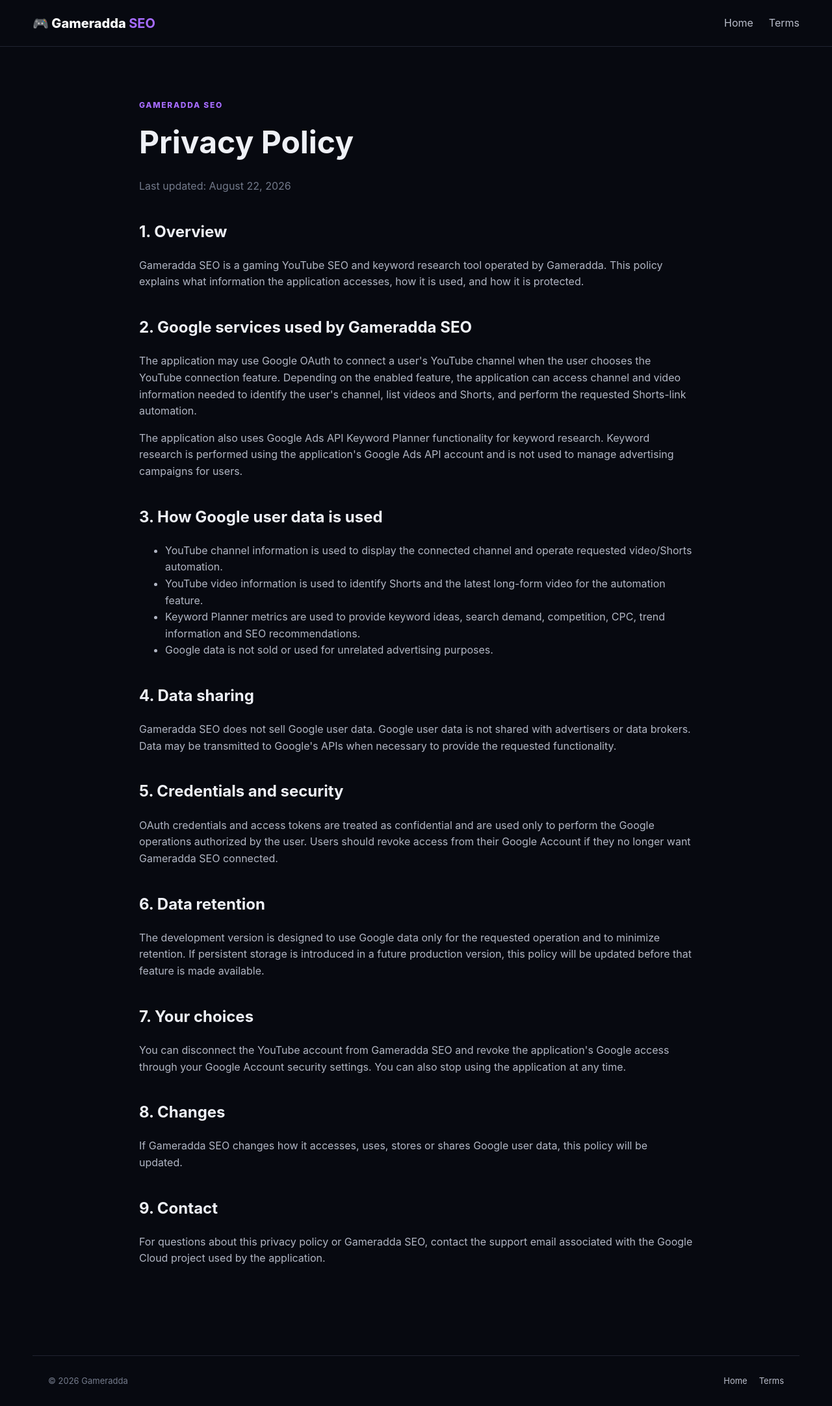
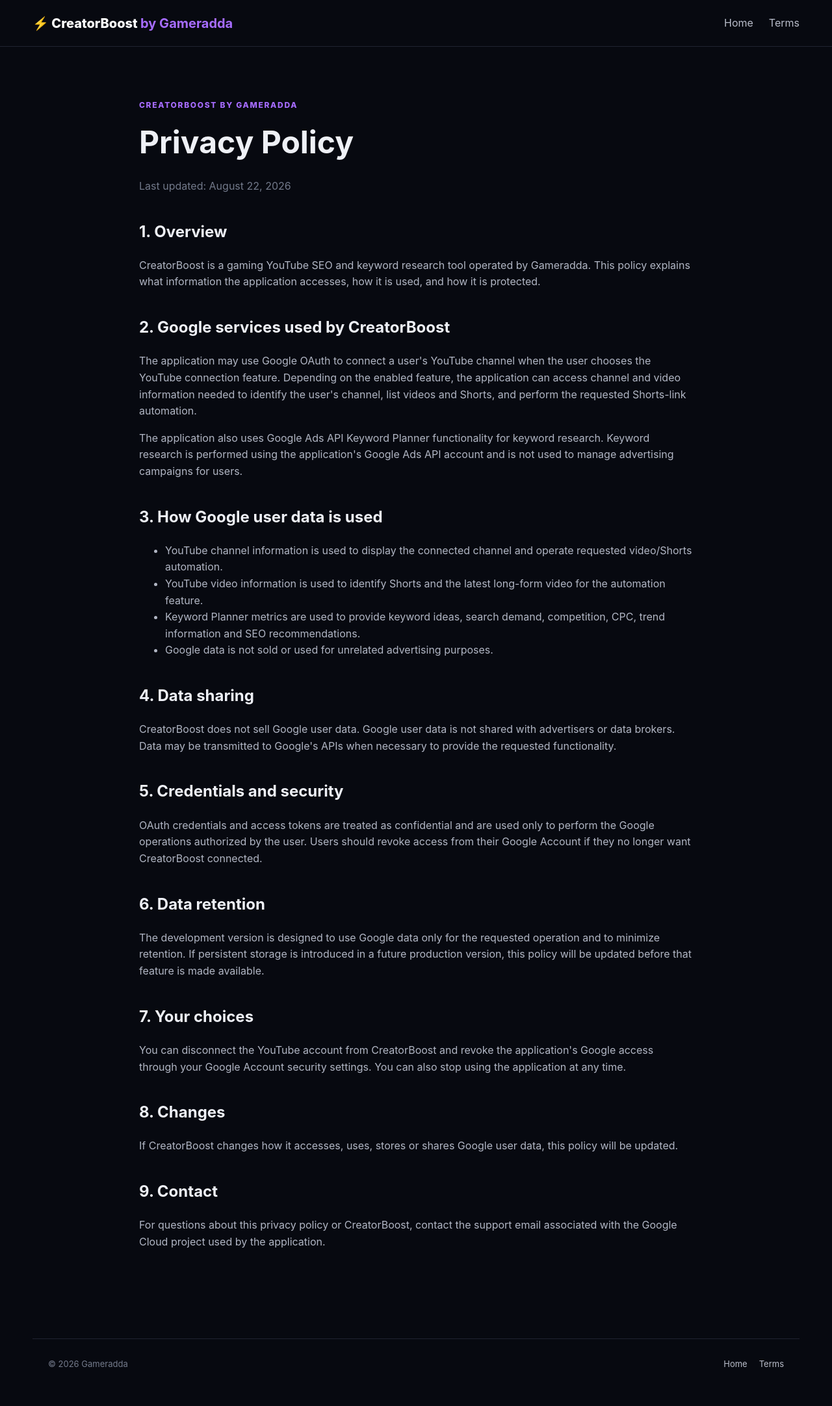
Before and after one commit to kgameradda/gameradda-seo-site, a plain HTML site: page privacy.html in a window 1280 px wide. Shown: the whole page at 65% size. After the commit the page ends 2138 px from the top, so only its background shows below. Drawn offline with Linux system fonts and the light colour scheme.

Commit message:
Add files via upload

```diff
--- a/privacy.html
+++ b/privacy.html
@@ -1,14 +1,14 @@
-<!doctype html><html lang="en"><head><meta charset="utf-8"><meta name="viewport" content="width=device-width,initial-scale=1"><title>Privacy Policy — Gameradda SEO</title><link rel="stylesheet" href="styles.css"></head>
-<body><header class="nav"><a class="brand" href="index.html">🎮 Gameradda <b>SEO</b></a><nav><a href="index.html">Home</a><a href="terms.html">Terms</a></nav></header>
-<main class="legal"><div class="eyebrow">GAMERADDA SEO</div><h1>Privacy Policy</h1><p class="muted">Last updated: August 22, 2026</p>
-<h2>1. Overview</h2><p>Gameradda SEO is a gaming YouTube SEO and keyword research tool operated by Gameradda. This policy explains what information the application accesses, how it is used, and how it is protected.</p>
-<h2>2. Google services used by Gameradda SEO</h2><p>The application may use Google OAuth to connect a user's YouTube channel when the user chooses the YouTube connection feature. Depending on the enabled feature, the application can access channel and video information needed to identify the user's channel, list videos and Shorts, and perform the requested Shorts-link automation.</p>
+<!doctype html><html lang="en"><head><meta charset="utf-8"><meta name="viewport" content="width=device-width,initial-scale=1"><title>Privacy Policy — CreatorBoost</title><link rel="stylesheet" href="styles.css"></head>
+<body><header class="nav"><a class="brand" href="index.html">⚡ CreatorBoost <b>by Gameradda</b></a><nav><a href="index.html">Home</a><a href="terms.html">Terms</a></nav></header>
+<main class="legal"><div class="eyebrow">CREATORBOOST BY GAMERADDA</div><h1>Privacy Policy</h1><p class="muted">Last updated: August 22, 2026</p>
+<h2>1. Overview</h2><p>CreatorBoost is a gaming YouTube SEO and keyword research tool operated by Gameradda. This policy explains what information the application accesses, how it is used, and how it is protected.</p>
+<h2>2. Google services used by CreatorBoost</h2><p>The application may use Google OAuth to connect a user's YouTube channel when the user chooses the YouTube connection feature. Depending on the enabled feature, the application can access channel and video information needed to identify the user's channel, list videos and Shorts, and perform the requested Shorts-link automation.</p>
 <p>The application also uses Google Ads API Keyword Planner functionality for keyword research. Keyword research is performed using the application's Google Ads API account and is not used to manage advertising campaigns for users.</p>
 <h2>3. How Google user data is used</h2><ul><li>YouTube channel information is used to display the connected channel and operate requested video/Shorts automation.</li><li>YouTube video information is used to identify Shorts and the latest long-form video for the automation feature.</li><li>Keyword Planner metrics are used to provide keyword ideas, search demand, competition, CPC, trend information and SEO recommendations.</li><li>Google data is not sold or used for unrelated advertising purposes.</li></ul>
-<h2>4. Data sharing</h2><p>Gameradda SEO does not sell Google user data. Google user data is not shared with advertisers or data brokers. Data may be transmitted to Google's APIs when necessary to provide the requested functionality.</p>
-<h2>5. Credentials and security</h2><p>OAuth credentials and access tokens are treated as confidential and are used only to perform the Google operations authorized by the user. Users should revoke access from their Google Account if they no longer want Gameradda SEO connected.</p>
+<h2>4. Data sharing</h2><p>CreatorBoost does not sell Google user data. Google user data is not shared with advertisers or data brokers. Data may be transmitted to Google's APIs when necessary to provide the requested functionality.</p>
+<h2>5. Credentials and security</h2><p>OAuth credentials and access tokens are treated as confidential and are used only to perform the Google operations authorized by the user. Users should revoke access from their Google Account if they no longer want CreatorBoost connected.</p>
 <h2>6. Data retention</h2><p>The development version is designed to use Google data only for the requested operation and to minimize retention. If persistent storage is introduced in a future production version, this policy will be updated before that feature is made available.</p>
-<h2>7. Your choices</h2><p>You can disconnect the YouTube account from Gameradda SEO and revoke the application's Google access through your Google Account security settings. You can also stop using the application at any time.</p>
-<h2>8. Changes</h2><p>If Gameradda SEO changes how it accesses, uses, stores or shares Google user data, this policy will be updated.</p>
-<h2>9. Contact</h2><p>For questions about this privacy policy or Gameradda SEO, contact the support email associated with the Google Cloud project used by the application.</p></main>
+<h2>7. Your choices</h2><p>You can disconnect the YouTube account from CreatorBoost and revoke the application's Google access through your Google Account security settings. You can also stop using the application at any time.</p>
+<h2>8. Changes</h2><p>If CreatorBoost changes how it accesses, uses, stores or shares Google user data, this policy will be updated.</p>
+<h2>9. Contact</h2><p>For questions about this privacy policy or CreatorBoost, contact the support email associated with the Google Cloud project used by the application.</p></main>
 <footer><div>© 2026 Gameradda</div><div><a href="index.html">Home</a><a href="terms.html">Terms</a></div></footer></body></html>
```
Also changed, not shown: index.html (+6 -6 lines), terms.html (+8 -8 lines).
